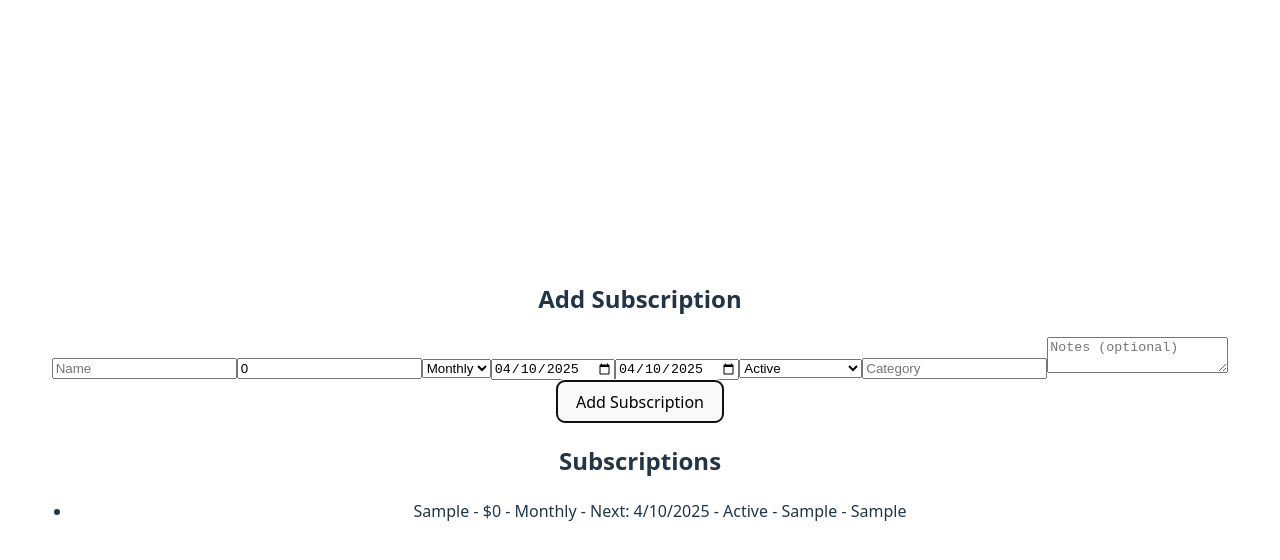
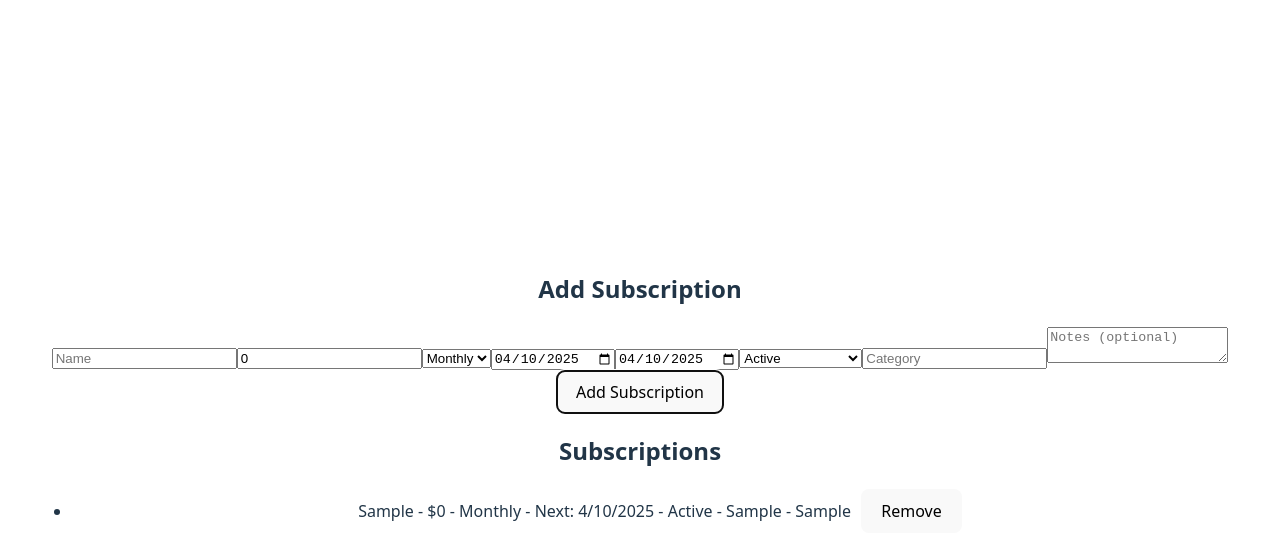
Before and after one commit to who-is-kenny/subtracked, a React (Vite) app in the folder subtracked/: page / in a window 1280 px wide. Both pictures are taken after typing "Sample", "Sample", "Sample" into the empty fields and a click on the button "Add Subscription". Shown: the top 560 px of the page. Built offline with nearby package versions, Linux system fonts and the light colour scheme.

Commit message:
added delete functionality for subscriptions

```diff
--- a/subtracked/src/App.tsx
+++ b/subtracked/src/App.tsx
@@ -4,7 +4,6 @@ import "./App.css";
 import { Subscription } from "./types";
 
 function App() {
-
   // helper functions to save and load data from local storage
   const saveToLocalStorage = (data: Subscription[]) => {
     localStorage.setItem("subscriptions", JSON.stringify(data));
@@ -29,8 +28,8 @@ function App() {
     }
   };
 
-
-  const [subscriptions, setSubscriptions] = useState<Subscription[]>(loadFromLocalStorage);
+  const [subscriptions, setSubscriptions] =
+    useState<Subscription[]>(loadFromLocalStorage);
 
   const [formData, setFormData] = useState<Subscription>({
     id: "",
@@ -47,6 +46,13 @@ function App() {
   useEffect(() => {
     saveToLocalStorage(subscriptions);
   }, [subscriptions]);
+
+  const handleDelete = (id: string) => {
+    const updatedSubscriptions = subscriptions.filter(
+      (subscription) => subscription.id !== id
+    );
+    setSubscriptions(updatedSubscriptions);
+  };
 
   return (
     <>
@@ -171,7 +177,16 @@ function App() {
       <ul>
         {subscriptions.map((sub) => (
           <li key={sub.id}>
-          {sub.name} - ${sub.price} - {sub.billingCycle} - Next: {sub.startDate.toLocaleDateString()} - {sub.status} - {sub.category} - {sub.notes}
+            {sub.name} - ${sub.price} - {sub.billingCycle} - Next:{" "}
+            {sub.startDate.toLocaleDateString()} - {sub.status} - {sub.category}{" "}
+            - {sub.notes}
+            {/* Remove button */}
+            <button
+              onClick={() => handleDelete(sub.id)}
+              style={{ marginLeft: "10px" }}
+            >
+              Remove
+            </button>
           </li>
         ))}
       </ul>
```
Lines whose indentation alone changed are shown as unchanged.
